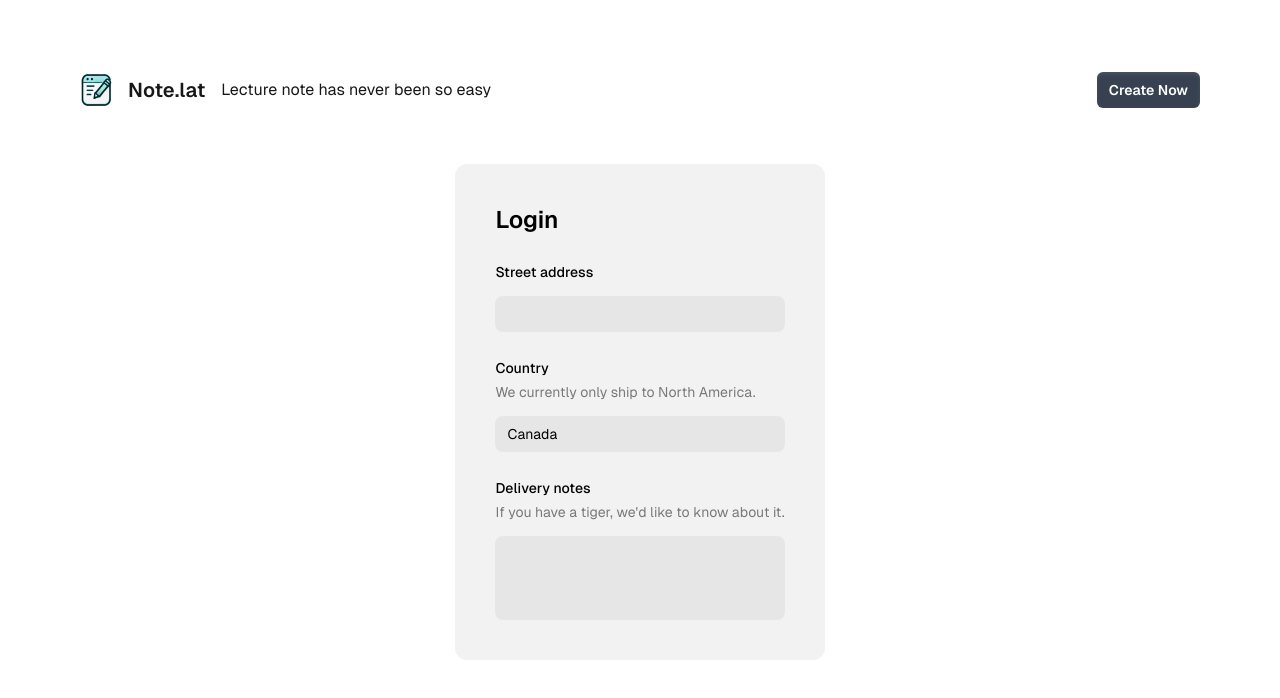
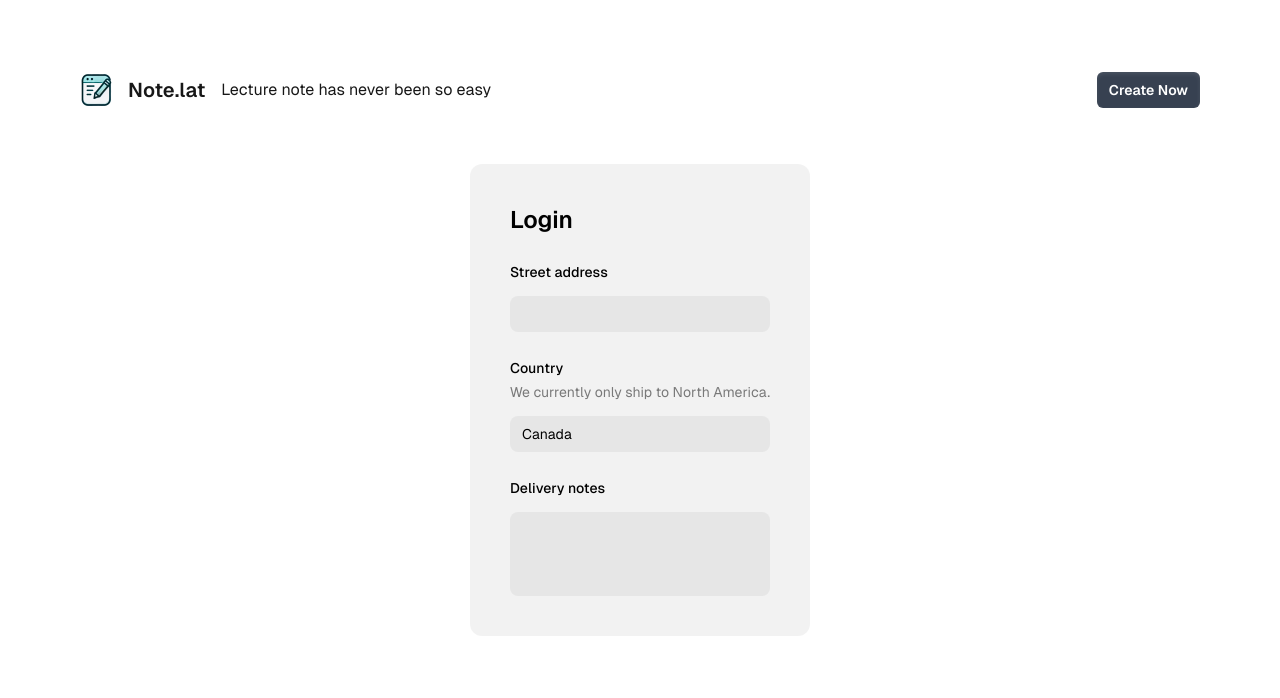
Before and after one commit to 365cent/note-app, a Next.js app: page /login in a window 1280 px wide. Shown: the top 698 px of the page. Built offline with nearby package versions, Linux system fonts and the light colour scheme.

Commit message:
fix: escaped format error

```diff
--- a/src/app/login/form.tsx
+++ b/src/app/login/form.tsx
@@ -40,9 +40,6 @@ export default function Example() {
         </Field>
         <Field>
           <Label className="text-sm/6 font-medium text-black">Delivery notes</Label>
-          <Description className="text-sm/6 text-black/50">
-            If you have a tiger, we'd like to know about it.
-          </Description>
           <Textarea
           className="mt-3 block w-full resize-none rounded-lg border-none bg-black/5 py-1.5 px-3 text-sm/6 text-black focus:outline-none data-[focus]:outline-2 data-[focus]:-outline-offset-2 data-[focus]:outline-black/25"
             // className={clsx(
```
